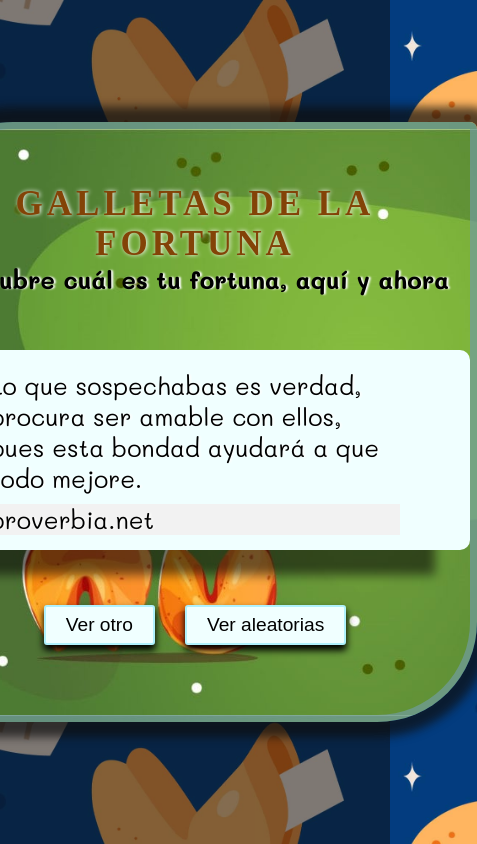
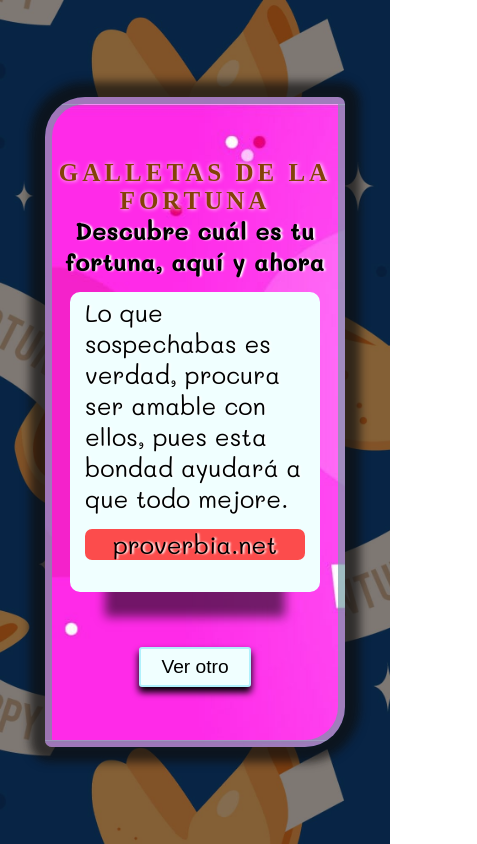
Before and after one commit to Compucalima/fortune-cookies, a React (Vite) app: page / in a window 390 px wide. Shown: the whole page, 477 px wide, since content can reach past the window. Built offline with nearby package versions, Linux system fonts and the light colour scheme; a web font is replaced by a local one.

Commit message:
Proyecto antes de subirlo al server

```diff
--- a/src/App.jsx
+++ b/src/App.jsx
@@ -2,11 +2,9 @@ import './App.css'
 import FortuneCard from './components/FortuneCard'
 import frases from './data/phrases.json'
 import { useState } from 'react'
-
 function App() {
-  const ruta = './assets/img/'
+  const rutaBase = './src/assets/img/'
   const images = ['fondo1.jpg', 'fondo2.jpg', 'fondo3.jpg', 'fondo4.jpg']
-
   const [index, setIndex] = useState(0)
   const nextPhrase = () => {
       if(index < frases.length -1){
@@ -15,26 +13,18 @@ function App() {
         setIndex(0)
       }
   }
-  let rutaCompleta = ruta + images[2]
-  console.log(rutaCompleta);
-
-  // style={articleCardStyle}
+  let rutaCompleta = rutaBase + images[Math.floor(Math.random() * images.length)]
   const articleCardStyle = {
     backgroundImage: `url(${rutaCompleta})`,
   };
-
-  // document.body.style = `background-image: url(${rutaCompleta})`
-  // background-image: url(./assets/img/fondo1.jpg);
-
   return (
     <>
-      <article className="article__card">
+      <article className='article__card' style={articleCardStyle}>
         <FortuneCard
-          data={frases[ index ]}
+          data={frases[ Math.floor(Math.random() * index) ]}
         />
         <div className='container__buttons'>
           <button className="message__button" onClick={nextPhrase}>Ver otro</button>
-          <button className='aleat__button'>Ver aleatorias</button>
         </div>
       </article>
     </>
--- a/src/components/FortuneCard.jsx
+++ b/src/components/FortuneCard.jsx
@@ -7,6 +7,7 @@ const FortuneCard = ({data}) => {
                 <p className="message">{data.phrase}</p>
                 <p className="autor">{data.author}</p>
             </div>
+
         </div>
     )
 }
--- a/src/index.css
+++ b/src/index.css
@@ -6,7 +6,6 @@
   width: 100%;
   height: 100%;
   background-color: rgba(14, 14, 14, 0.508);
-
 }
 .article__card {
   display: flex;
@@ -14,8 +13,6 @@
   align-items: center;
   z-index: 1;
   border: 7px solid #729da4ab;
-  /* font-family: 'Mali', cursive;
-  font-family: 'Rubik Dirt', cursive; */
   max-width: 1000px;
   max-height: 800px;
   width: 800px;
@@ -26,7 +23,6 @@
   background-size: cover;
   box-shadow: 0px 0px 10px 15px rgba(15, 15, 15, 0.695);
 }
-
 .titulo__app h1 {
   text-align: center;
   font-family: 'Rubik Dirt', cursive;
@@ -47,9 +43,7 @@
   min-width: 200px;
   text-align: center;
   font-weight: bold;
-
 }
-
 .message__content {
   width: 550px;
   height: 200px;
@@ -61,8 +55,12 @@
   border-radius: 10px;
 }
 .autor{
-  background-color: #f2f2f2;
+  display: flex;
+  justify-content: center;
   margin-top: 10px;
+  background-color: #fc4c4c;
+  margin-top: 15px;
+  border-radius: 7px;
 }
 .message__button {
   cursor: pointer;
@@ -83,23 +81,33 @@
   color: white;
   transition: 0.5s ease-in-out;
 }
-.aleat__button {
-  cursor: pointer;
-  font-size: 1.2rem;
-  border: 2px solid #b0f1fc;
-  background-color: azure;
-  padding: 7px 20px;
-  margin-left: 15px;
-  margin-right: 15px;
-  box-shadow: 0px 5px 7px 0.5px;
-  border-radius: 3px;
-  transition: 0.5s ease-in-out;
-
+@media screen and (max-width: 768px) {
+  .message__content {
+    width: 400px;
+    height: 220px;
+    padding: 5px 20px ;
+  }
+  .article__card {
+    width: 430px;
+    height: 620px;
+    border-radius: 40px 7px 40px 7px;
+  }
 }
-.aleat__button:hover {
-  transform: scale(1.2);
-  border-radius: 30px;
-  background-color: #035d98;
-  color: white;
-  transition: 0.5s ease-in-out;
+@media screen and (max-width: 479px) {
+  .message__content {
+    padding: 5px 15px ;
+    width: 250px;
+    height: 300px;
+    margin-top: 15px;
+    transition: 0.5s ease-in-out;
+  }
+  .article__card {
+    width: 300px;
+    height: 650px;
+    border-radius: 40px 7px 40px 7px;
+    transition: 0.5s ease-in-out;
+  }
+  .titulo__app h1 {
+    font-size: 25px;
+  }
 }
```
